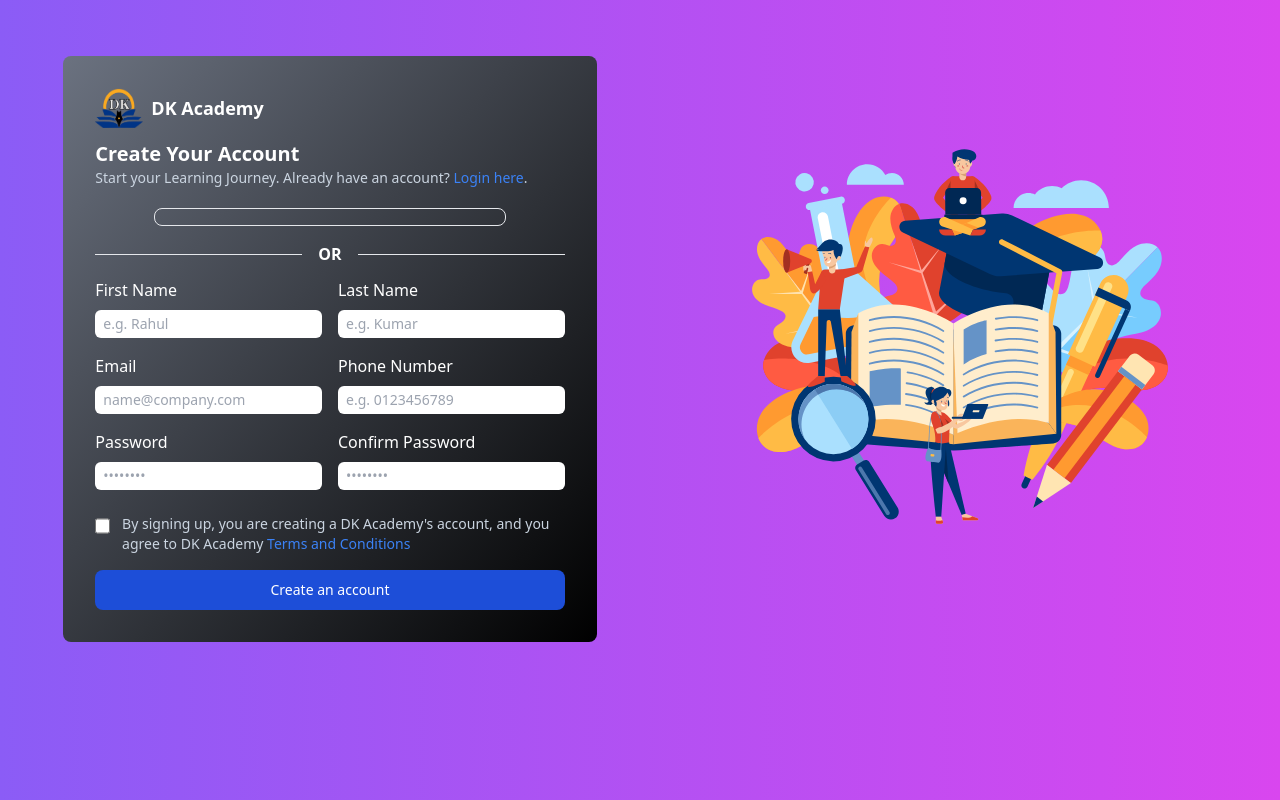
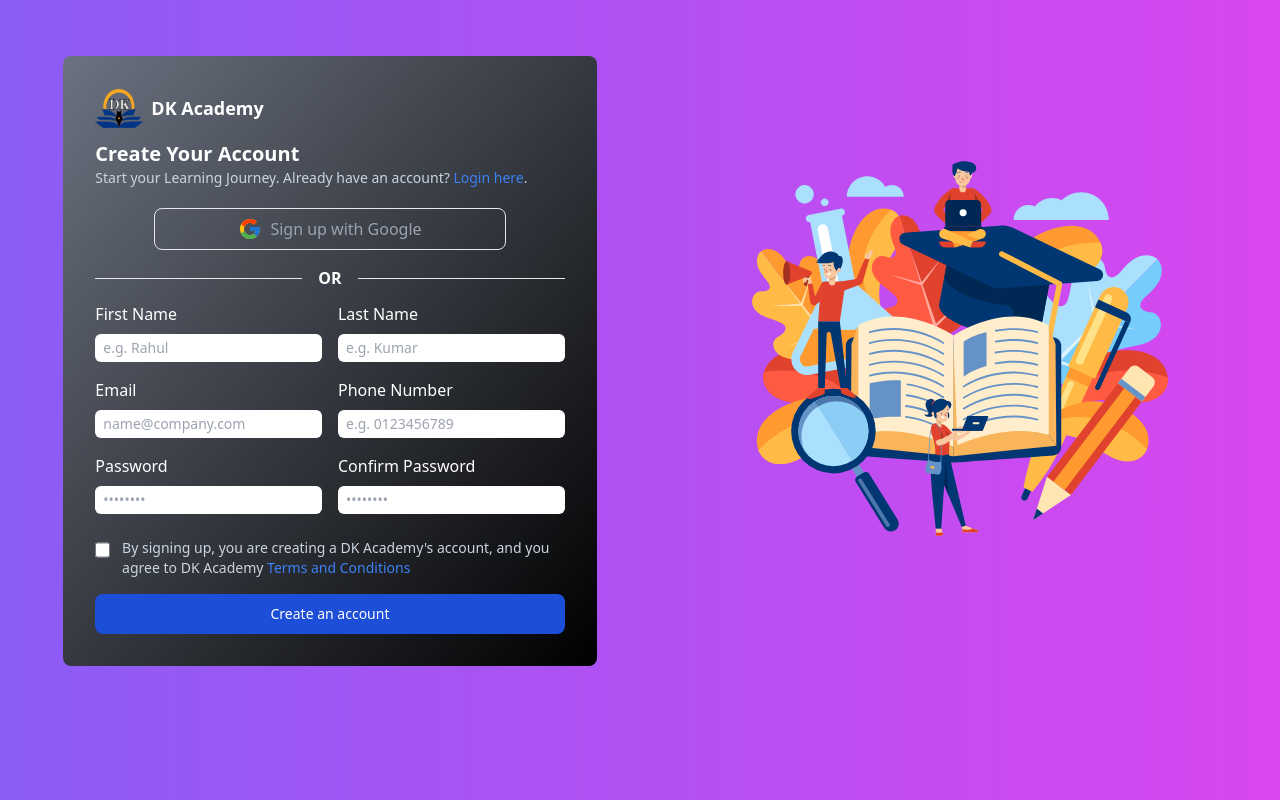
Before and after one commit to tezz94820/DK_ACADEMY_CLIENT, a Next.js app: page /auth/register in a window 1280 px wide. Built offline with nearby package versions, Linux system fonts and the light colour scheme.

Commit message:
recovering back and deleting the google oauth

```diff
--- a/src/pages/auth/register.tsx
+++ b/src/pages/auth/register.tsx
@@ -5,9 +5,6 @@
 import { useRouter } from 'next/navigation';
 import axiosClient from '@/axios/axiosClient';
 import { toast } from 'react-toastify';
-import Head from 'next/head';
-import Script from 'next/script';
-
 
 const initialFormData = {
     first_name: '',
@@ -51,37 +48,9 @@
     }
   }
 
-  const handleGoogleOauth = async () => {
-    const googleOAuthURL = `https://accounts.google.com/o/oauth2/auth?client_id=YOUR_CLIENT_ID&redirect_uri=YOUR_REDIRECT_URI&scope=openid%20profile%20email&response_type=code&prompt=consent`;
-  }
-
-  function onSignIn(googleUser:any) {
-    var profile = googleUser.getBasicProfile();
-    console.log('ID: ' + profile.getId()); // Do not send to your backend! Use an ID token instead.
-    console.log('Name: ' + profile.getName());
-    console.log('Image URL: ' + profile.getImageUrl());
-    console.log('Email: ' + profile.getEmail()); // This is null if the 'email' scope is not present.
-  }
-
-  const handleGoogleLoginSuccess = (response:any) => {
-    // Handle successful login
-    console.log(response);
-  };
-
-  const handleGoogleLoginFailure = (error:any) => {
-    // Handle failed login
-    console.error(error);
-  };
-
   return (
     <>
         <div className='w-screen min-h-screen bg-gradient-to-r from-violet-500 to-fuchsia-500 pt-14 scrollbar'>
-            {/* Use next/script to add Google OAuth script */}
-            <Script strategy="lazyOnload" src="https://apis.google.com/js/platform.js" async defer />
-            <Head>
-                <meta name="google-signin-client_id" content={"212643915563-o4k0a0fth6kh9qivoar86juro790hrs9.apps.googleusercontent.com"}></meta>
-            </Head>
-
             <div className='md:grid md:grid-cols-2  w-full h-max'>
                 {/* left part of form */}
                 <div className='flex justify-center items-center'>
@@ -100,10 +69,9 @@
                         </div>
                         {/* oauth of google */}
                         <div className='flex justify-center items-center w-3/4 mx-auto mt-5'>
-                            <button className='border flex justify-center items-center gap-2 w-full p-2 rounded-lg text-gray-400 hover:text-black hover:bg-gray-200' onClick={handleGoogleOauth}>
-                                {/* <Image src="/google.svg" height={100} width={100} alt="google logo" className='h-6 w-6'/>
-                                <p className='text-sm md:text-base '>Sign up with Google</p> */}
-                                <div className="g-signin2" data-onsuccess="onSignIn"></div>
+                            <button className='border flex justify-center items-center gap-2 w-full p-2 rounded-lg text-gray-400 hover:text-black hover:bg-gray-200'>
+                                <Image src="/google.svg" height={100} width={100} alt="google logo" className='h-6 w-6'/>
+                                <p className='text-sm md:text-base '>Sign up with Google</p>
                             </button>
                         </div>
 
```
